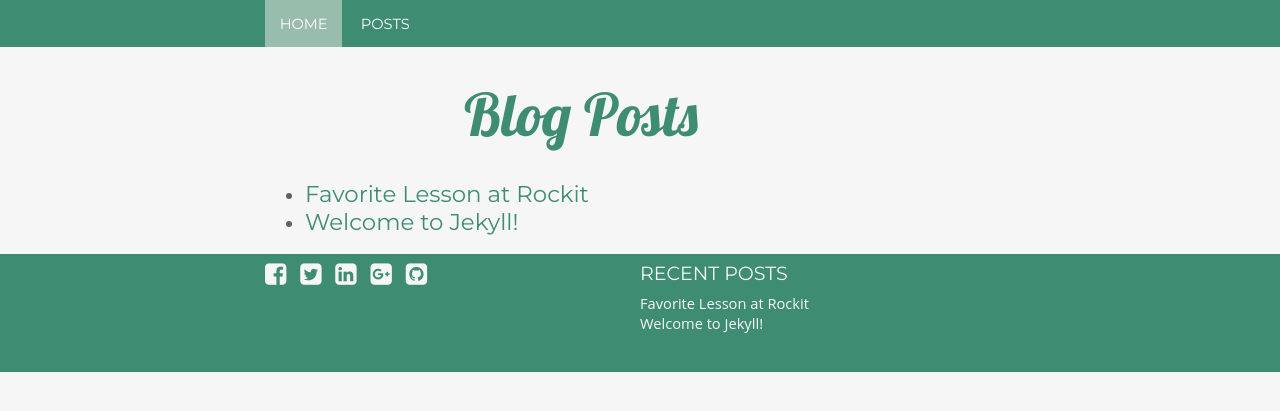
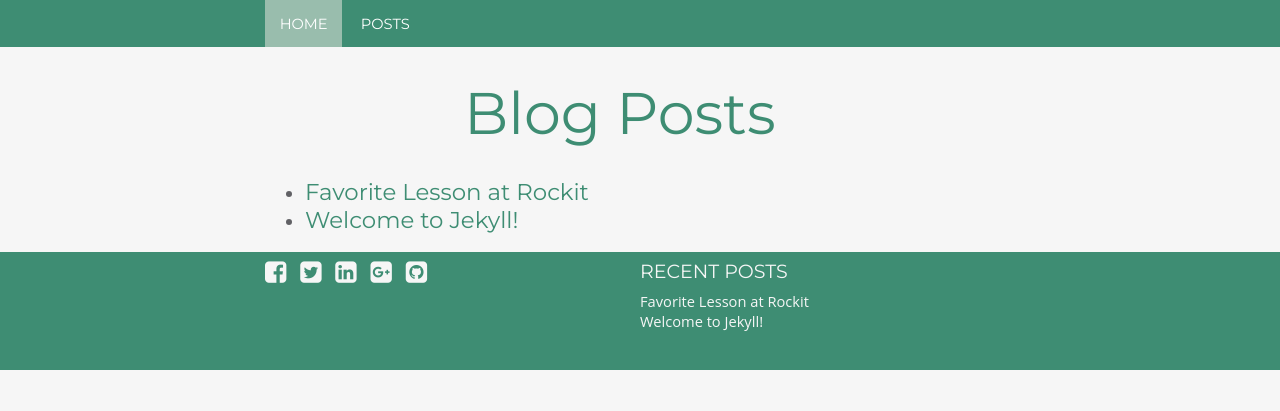
Before and after one commit to troym9731/blog, a Jekyll site: the page built from list.html, in a window 1280 px wide. Shown: the top 411 px of the page. Built offline with Jekyll 4.4.1, drawn with Linux system fonts in a browser that asks for light colours; nearby versions of some CDN libraries.

Commit message:
Font change

```diff
--- a/css/main.scss
+++ b/css/main.scss
@@ -149,6 +149,7 @@ img {
 
 .secondary-logo {
   @extend .logo;
+  font: 4em $header-font;
   width: 6em;
 }
 
```
